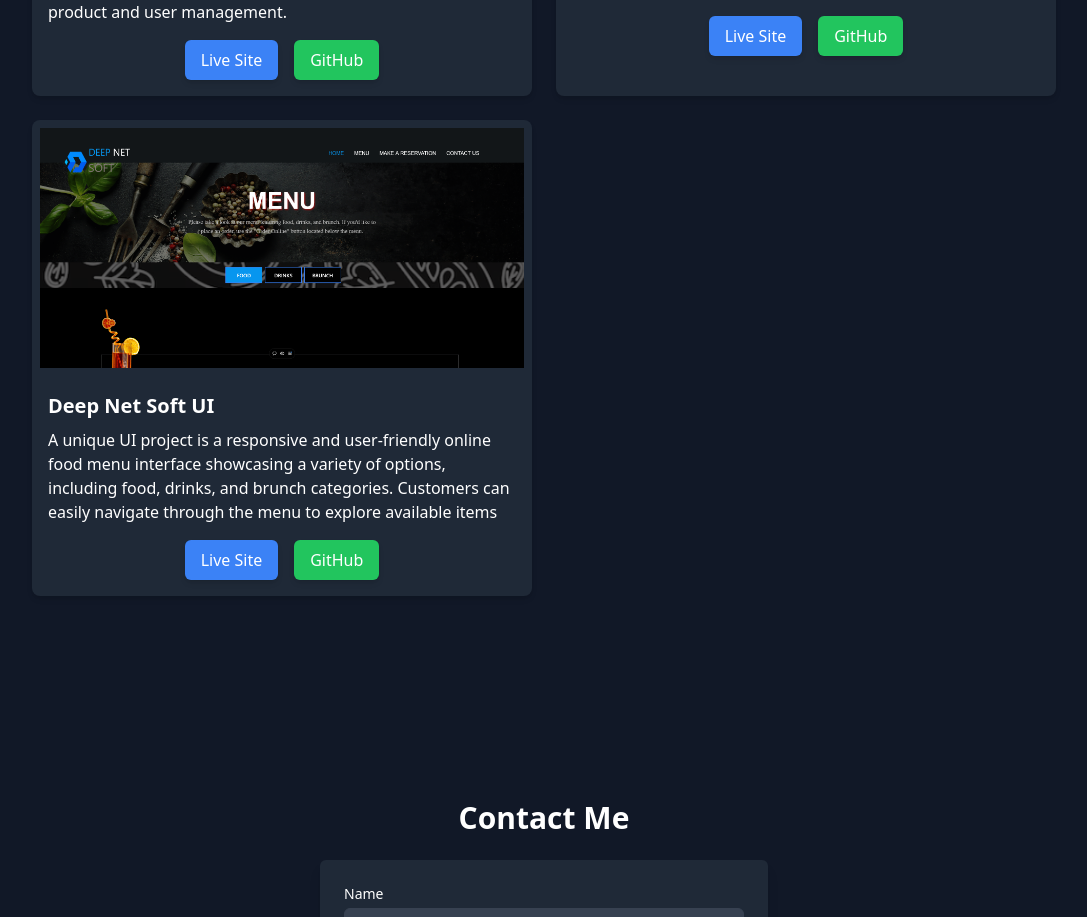
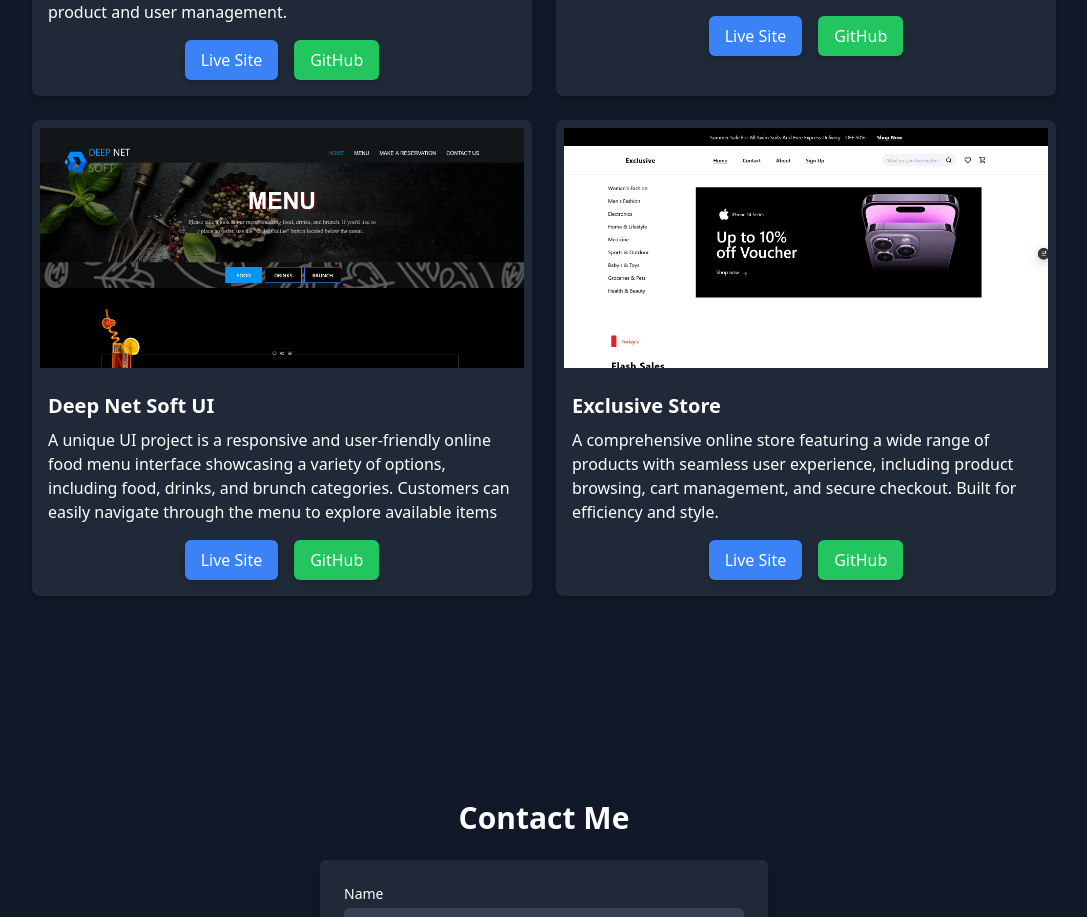
Before and after one commit to arun-ak-07/myPortfolio, a React (Create React App) app: page / in a window 1280 px wide. Shown: the part 3680-4597 px from the top of the page, without its empty margins (96-1183 px from the left). Built offline with nearby package versions, Linux system fonts and the light colour scheme.

Commit message:
added new project

```diff
--- a/src/components/Projects.jsx
+++ b/src/components/Projects.jsx
@@ -2,6 +2,7 @@
 import jerseyStore from '../assets/jerseyStore.png';
 import animeStore from '../assets/animeStore.png';
 import deepNetSoft from '../assets/deepNetSoft.png';
+import exclusive from '../assets/exclusive store.png'
 
 const projectsData = [
     {
@@ -28,6 +29,14 @@
         link: 'https://deep-net-soft-front-end.vercel.app/',
         github: 'https://github.com/arun-ak-07/deepNetSoft-frontEnd',
     },
+    {
+        id: 3,
+        title: 'Exclusive Store',
+        description: 'A comprehensive online store featuring a wide range of products with seamless user experience, including product browsing, cart management, and secure checkout. Built for efficiency and style.',
+        image: exclusive,
+        link: 'https://exclusive-store-chi.vercel.app',
+        github: 'https://github.com/arun-ak-07/Exclusive-store-frontend',
+    }
 ];
 
 const Projects = () => {
```
Also changed, not shown: src/assets/exclusive store.png (added).
